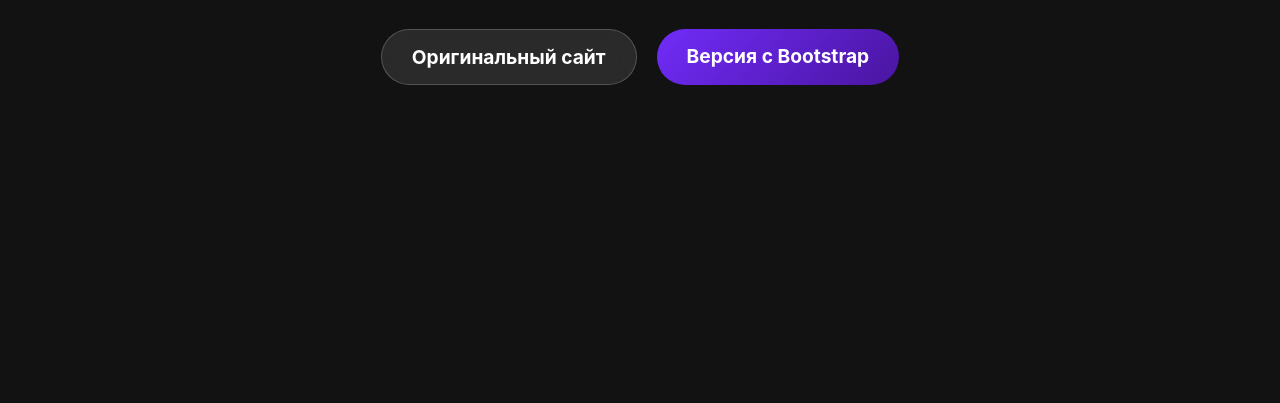
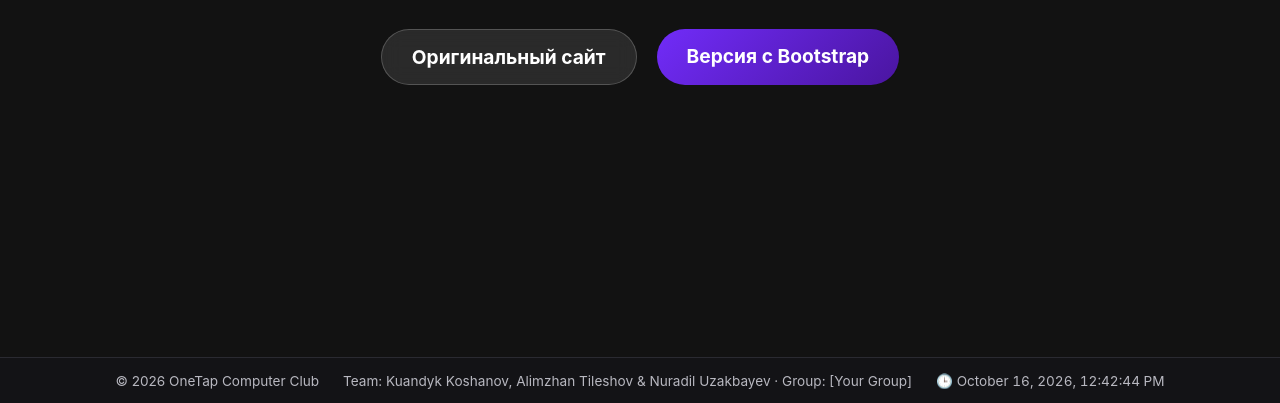
Before and after one commit to Konttii/OneTap, a plain HTML site: page index.html in a window 1280 px wide. Shown: the part 397-800 px from the top of the page. Drawn offline with Linux system fonts and the light colour scheme.

Commit message:
Chooser page: footer with team, group and live date/time

```diff
--- a/index.html
+++ b/index.html
@@ -55,6 +55,24 @@
         .btn-bootstrap:hover {
             background: linear-gradient(135deg, #8b4bf9, #5e1cb7);
         }
+        footer {
+            position: fixed;
+            left: 0;
+            right: 0;
+            bottom: 0;
+            display: flex;
+            flex-wrap: wrap;
+            justify-content: center;
+            gap: 0.5rem 1.5rem;
+            padding: 0.9rem 1rem;
+            background: #131316;
+            border-top: 1px solid #2a2a31;
+            color: #b8b8c0;
+            font-size: 0.85rem;
+        }
+        .footer-datetime {
+            font-variant-numeric: tabular-nums;
+        }
     </style>
 </head>
 <body>
@@ -63,5 +81,13 @@
         <a href="html/index.html" class="btn">Оригинальный сайт</a>
         <a href="one-tap-bootstrap/html/index.html" class="btn btn-bootstrap">Версия с Bootstrap</a>
     </div>
+
+    <footer>
+        <span>&copy; 2026 OneTap Computer Club</span>
+        <span>Team: Kuandyk Koshanov, Alimzhan Tileshov &amp; Nuradil Uzakbayev &middot; Group: [Your Group]</span>
+        <span class="footer-datetime" title="Current date and time"><span aria-hidden="true">🕒</span> <time id="current-datetime" datetime="">Loading…</time></span>
+    </footer>
+
+    <script src="js/main.js"></script>
 </body>
 </html>
```
